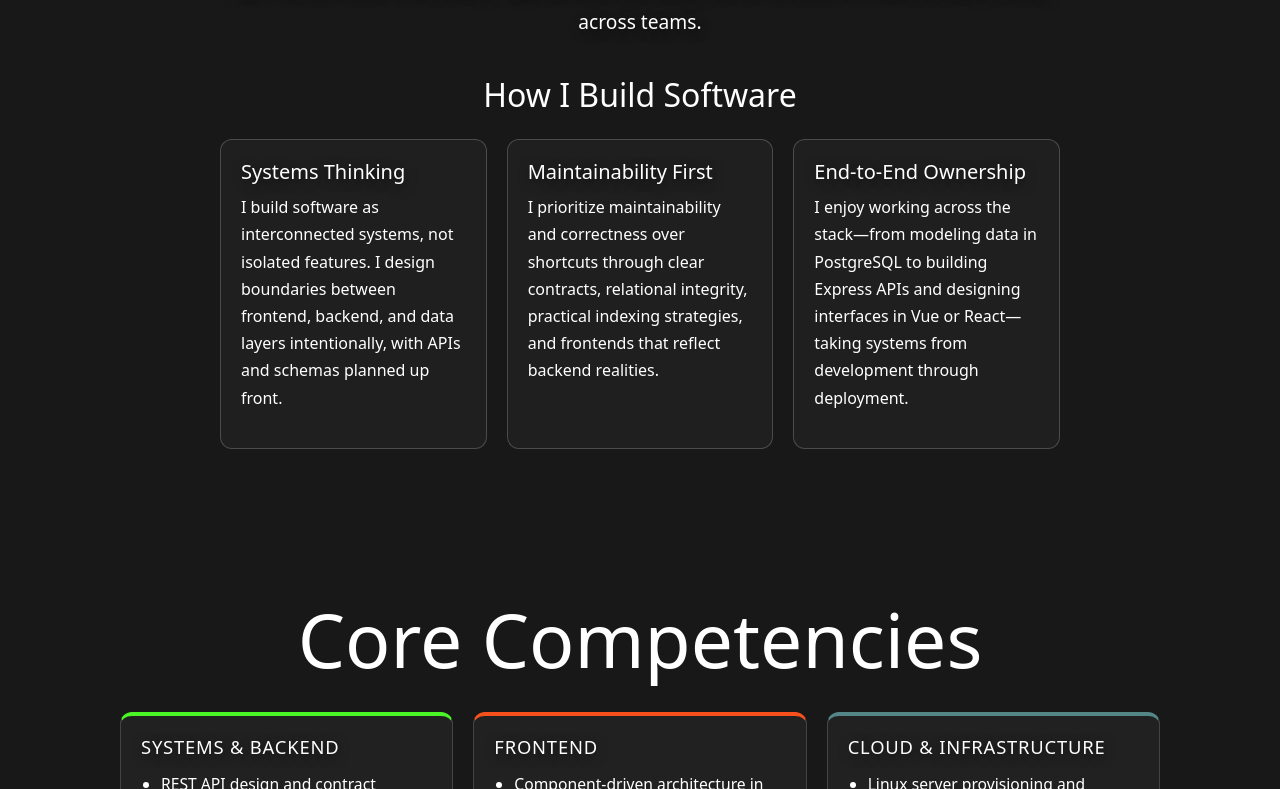
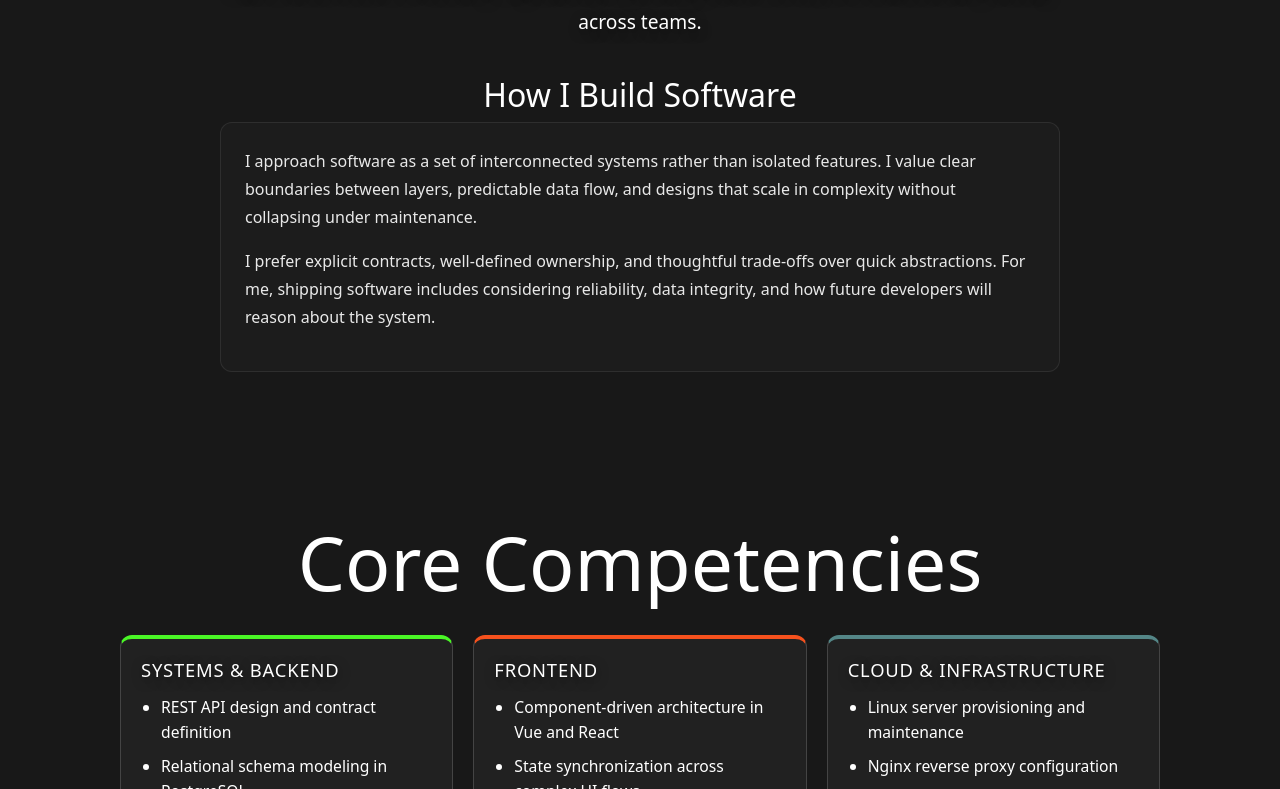
Before and after one commit to egonzalezcortes/web-portfolio, a Vue app: page / in a window 1280 px wide. Shown: the part 1171-1960 px from the top of the page. Built offline with nearby package versions, Linux system fonts and the light colour scheme.

Commit message:
refactor: differentiate the subsection from competencies section

```diff
--- a/src/components/AboutSection.vue
+++ b/src/components/AboutSection.vue
@@ -16,26 +16,15 @@
 
       <div class="principles-grid">
         <article class="principle-card">
-          <h3 class="principle-title">Systems Thinking</h3>
           <p class="principle-text">
-            I build software as interconnected systems, not isolated features. I design boundaries between frontend,
-            backend, and data layers intentionally, with APIs and schemas planned up front.
+            I approach software as a set of interconnected systems rather than isolated features. I value clear
+            boundaries between layers, predictable data flow, and designs that scale in complexity without collapsing
+            under maintenance.
           </p>
-        </article>
-
-        <article class="principle-card">
-          <h3 class="principle-title">Maintainability First</h3>
           <p class="principle-text">
-            I prioritize maintainability and correctness over shortcuts through clear contracts, relational integrity,
-            practical indexing strategies, and frontends that reflect backend realities.
-          </p>
-        </article>
-
-        <article class="principle-card">
-          <h3 class="principle-title">End-to-End Ownership</h3>
-          <p class="principle-text">
-            I enjoy working across the stack—from modeling data in PostgreSQL to building Express APIs and designing
-            interfaces in Vue or React—taking systems from development through deployment.
+            I prefer explicit contracts, well-defined ownership, and thoughtful trade-offs over quick abstractions. For
+            me, shipping software includes considering reliability, data integrity, and how future developers will
+            reason about the system.
           </p>
         </article>
       </div>
@@ -80,7 +69,7 @@
 .about-subtitle {
   text-align: center;
   font-size: 2rem;
-  margin-bottom: 25px;
+  margin-bottom: 8px;
 }
 
 .principles-grid {
@@ -90,21 +79,22 @@
 }
 
 .principle-card {
-  border: 1px solid rgba(255, 255, 255, 0.2);
+  border: 1px solid rgba(255, 255, 255, 0.08);
   border-radius: 12px;
-  padding: 20px;
-  background: rgba(255, 255, 255, 0.03);
+  padding: 24px;
+  background: rgba(255, 255, 255, 0.02);
 }
 
 .principle-title {
   font-size: 1.25rem;
-  margin-bottom: 10px;
+  margin-bottom: 12px;
   text-shadow: 1px 3px 11px rgba(0, 0, 0, .5);
 }
 
 .principle-text {
   font-size: 1rem;
-  line-height: 1.7;
+  line-height: 1.75;
+  opacity: 0.9;
 }
 
 @media (max-width: 562px) {
@@ -127,6 +117,11 @@
     text-align: left;
   }
 
+  .about-subtitle-note {
+    text-align: left;
+    margin: 0 0 20px;
+  }
+
   .principle-card {
     padding: 16px;
   }
```
